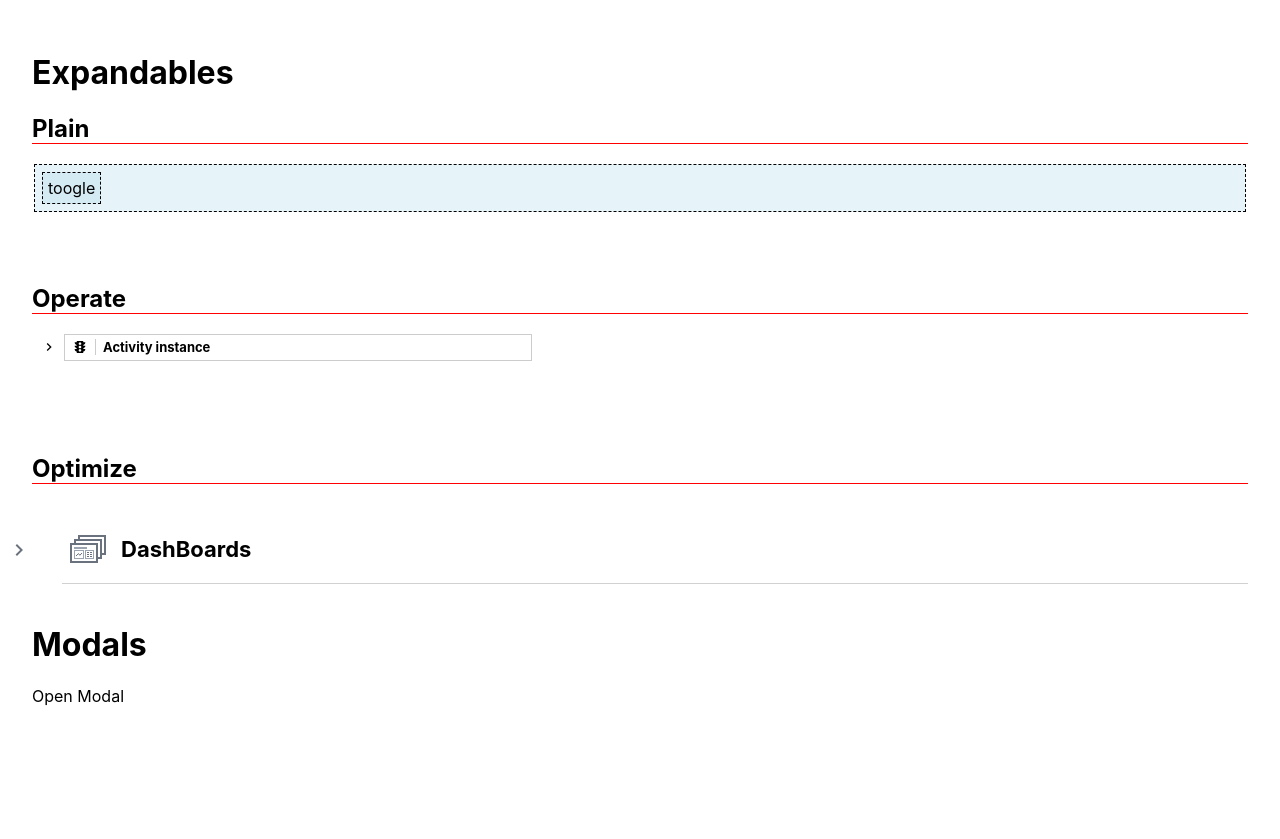
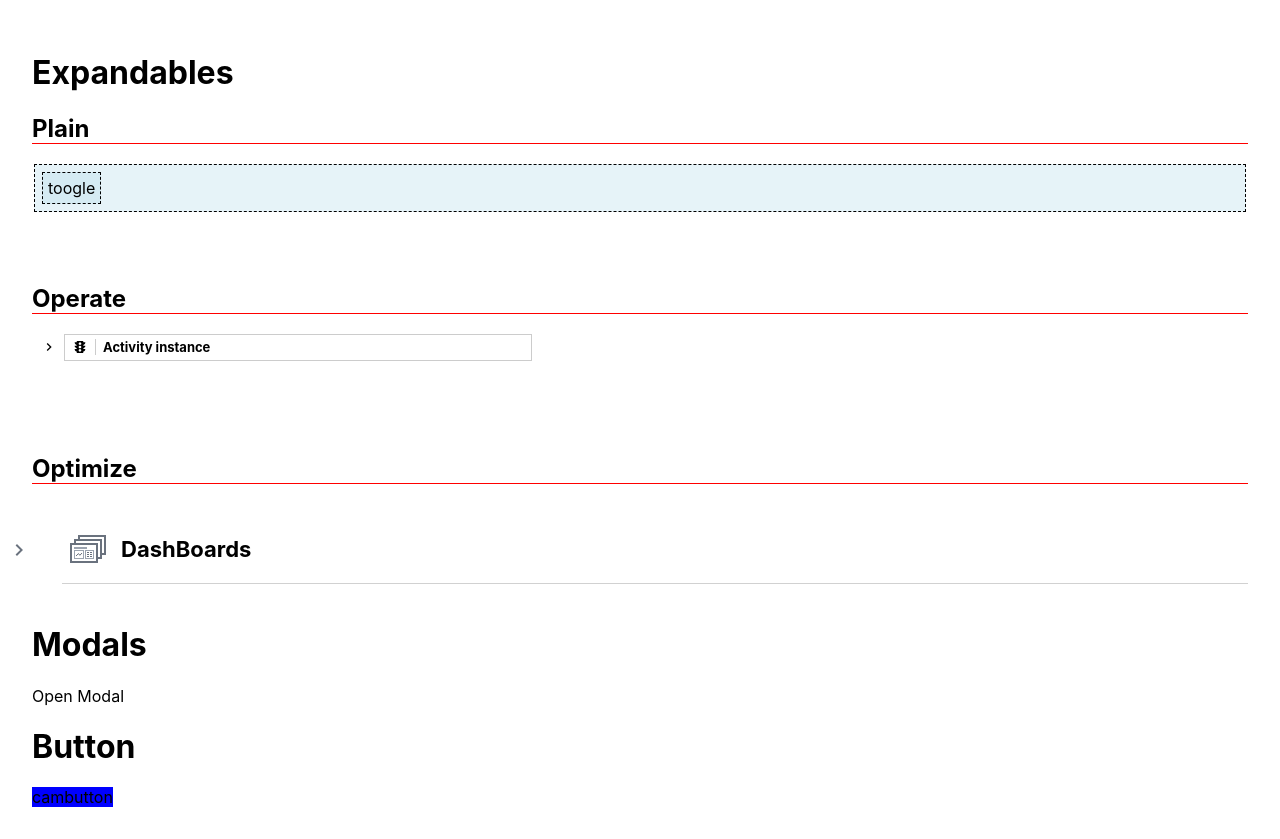
Before and after one commit to hinsencamp/plain-components, a React (Create React App) app: page / in a window 1280 px wide. Before the commit the page ends 800 px from the top, so only its background shows below. Built offline with nearby package versions, Linux system fonts and the light colour scheme.

Commit message:
WIP theming

```diff
--- a/src/App.js
+++ b/src/App.js
@@ -1,5 +1,4 @@
 import React from "react";
-import "./App.scss";
 
 import {
   PlainExpandable,
@@ -8,6 +7,7 @@ import {
 } from "./examples/Expandable";
 
 import Modal from "./components/Modal/Modal";
+import Button from "./components/Button";
 
 function App() {
   const [isModalVisible, setIsModalVisible] = React.useState(false);
@@ -51,6 +51,9 @@ function App() {
           </Modal.Button>
         </Modal.Footer>
       </Modal>
+
+      <h1>Button</h1>
+      <Button className="NEwcamButton">cambutton</Button>
     </div>
   );
 }
--- a/src/App.scss
+++ b/src/App.scss
@@ -1,4 +1,8 @@
 /* doesnt work for Edge and EE */
+
+.foo {
+  background: tomato;
+}
 
 * {
   box-sizing: border-box;
@@ -39,3 +43,7 @@ button::-moz-focus-inner {
 .App-link {
   color: #61dafb;
 }
+
+.NEwcamButton {
+  background: blue;
+}
--- /dev/null
+++ b/src/components/Button/Button.js
@@ -0,0 +1,9 @@
+import React from "react";
+import theme from "../../theme.module.scss";
+import styles from "./Button.module.scss";
+
+export default function Button({ className, children }) {
+  let classes = theme.button ? theme.button : styles.default;
+
+  return <button className={classes + " " + className}>{children}</button>;
+}
--- /dev/null
+++ b/src/components/Button/Button.module.scss
@@ -0,0 +1,6 @@
+@import "../mixins.scss";
+
+.default {
+  @include default;
+  cursor: pointer;
+}
--- /dev/null
+++ b/src/components/Button/index.js
@@ -0,0 +1 @@
+export { default } from "./Button";
--- /dev/null
+++ b/src/examples/Button.js
@@ -0,0 +1,7 @@
+import React from "react";
+import Button from "../components/Button";
+
+export default function Cambutton({ children, className }) {
+  // do some theme styles exist for camButton ? if not show defaults instead
+  return <Button className={`camButton ${className}`}>{children}</Button>;
+}
--- a/src/index.js
+++ b/src/index.js
@@ -1,6 +1,8 @@
 import React from "react";
 import ReactDOM from "react-dom";
-import "./index.css";
 import App from "./App";
 
+import "./App.scss";
+import "./index.css";
+
 ReactDOM.render(<App />, document.getElementById("root"));
--- /dev/null
+++ b/src/theme.module.scss
@@ -0,0 +1,3 @@
+.button {
+  background: tomato;
+}
```
